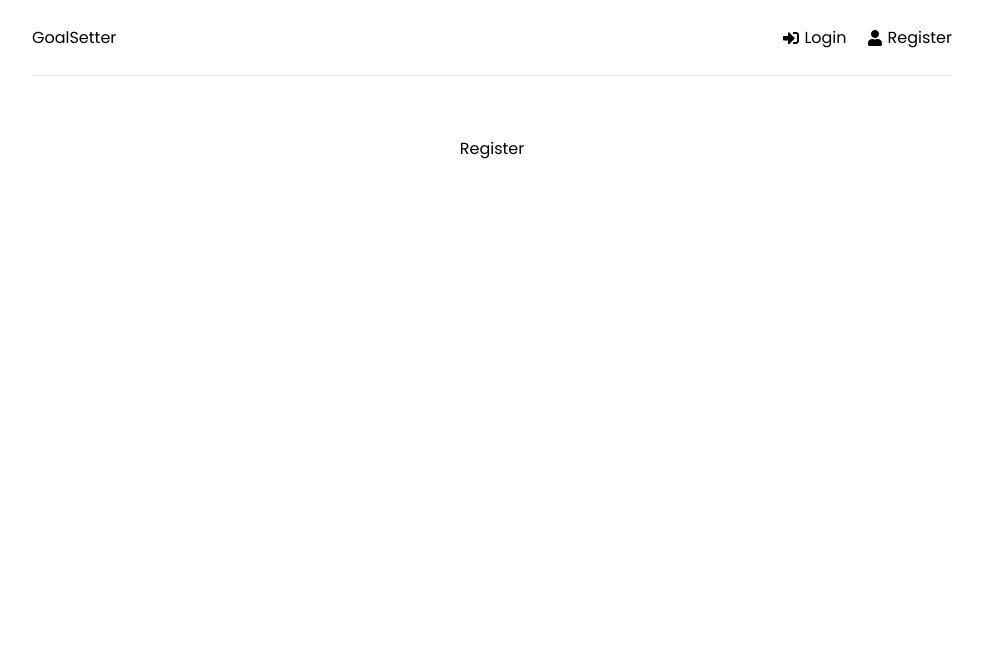
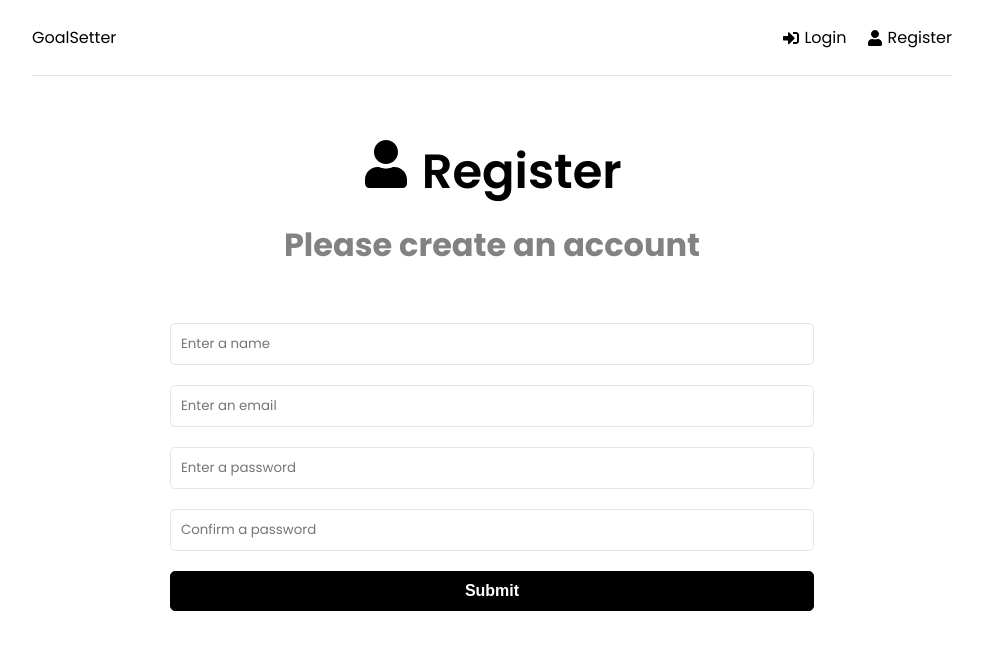
Before and after one commit to devdzona/goal-setter, a React (Create React App) app in the folder frontend/: page /register in a window 1280 px wide. Shown: the top 650 px of the page, without its empty margins (148-1131 px from the left). Built offline with nearby package versions, Linux system fonts and the light colour scheme.

Commit message:
Components developing

```diff
--- a/frontend/src/pages/Login.jsx
+++ b/frontend/src/pages/Login.jsx
@@ -1,10 +1,50 @@
 import React from 'react'
+import { useState, useEffect } from 'react'
+import { FaSignInAlt } from 'react-icons/fa'
 
 function Login() {
+
+  const [formData, setFormData] = useState({
+    email: '',
+    password: ''
+  })
+
+  const { email, password} = formData
+
+  const onChange = (e) => {
+    setFormData((prevState) => ({
+      ...prevState,
+      [e.target.name]: e.target.value
+    }))
+  }
+
+  const onSubmit = (e) => {
+    e.preventDefault()
+  }
+
   return (
-    <div>
-      Login
-    </div>
+    <>
+      <section className="heading">
+        <h1>
+          <FaSignInAlt></FaSignInAlt> Login
+        </h1>
+        <p>Please login</p>
+      </section>
+
+      <section className="form">
+        <form onSubmit={onSubmit}>
+          <div className="form-group">
+            <input type="email" className="form-control" id='email' name='email' value={email} placeholder='Enter an email' onChange={onChange} />
+          </div>
+          <div className="form-group">
+            <input type="password" className="form-control" id='password' name='password' value={password} placeholder='Enter a password' onChange={onChange} />
+          </div>
+          <div className="form-group">
+            <button type='Submit' className='btn btn-block'>Submit</button>
+          </div>
+        </form>
+      </section>
+    </>
   )
 }
 
--- a/frontend/src/pages/Register.jsx
+++ b/frontend/src/pages/Register.jsx
@@ -1,11 +1,60 @@
 import React from 'react'
+import { useState, useEffect } from 'react'
+import { FaUser } from 'react-icons/fa'
 
 function Register() {
-  return (
-    <div>
-      Register
-    </div>
-  )
+
+    const [formData, setFormData] = useState({
+        name: '',
+        email: '',
+        password: '',
+        password2: ''
+    })
+
+    const { name, email, password, password2 } = formData
+
+    const onChange = (e) => {
+        setFormData((prevState) => ({
+            ...prevState,
+            [e.target.name]: e.target.value
+        }))
+    }
+
+    const onSubmit = (e) => {
+        e.preventDefault()
+    }
+
+    return (
+        <>
+            <section className="heading">
+                <h1>
+                    <FaUser></FaUser> Register
+                </h1>
+                <p>Please create an account</p>
+            </section>
+
+            <section className="form">
+                <form onSubmit={onSubmit}>
+                    <div className="form-group">
+                        <input type="text" className="form-control" id='name' name='name' value={name} placeholder='Enter a name' onChange={onChange} />
+                    </div>
+                    <div className="form-group">
+                        <input type="email" className="form-control" id='email' name='email' value={email} placeholder='Enter an email' onChange={onChange} />
+                    </div>
+                    <div className="form-group">
+                        <input type="password" className="form-control" id='password' name='password' value={password} placeholder='Enter a password' onChange={onChange} />
+                    </div>
+                    <div className="form-group">
+                        <input type="password" className="form-control" id='password2' name='password2' value={password2} placeholder='Confirm a password' onChange={onChange} />
+                    </div>
+                    <div className="form-group">
+                        <button type='Submit' className='btn btn-block'>Submit</button>
+                    </div>
+                </form>
+
+            </section>
+        </>
+    )
 }
 
 export default Register
```
